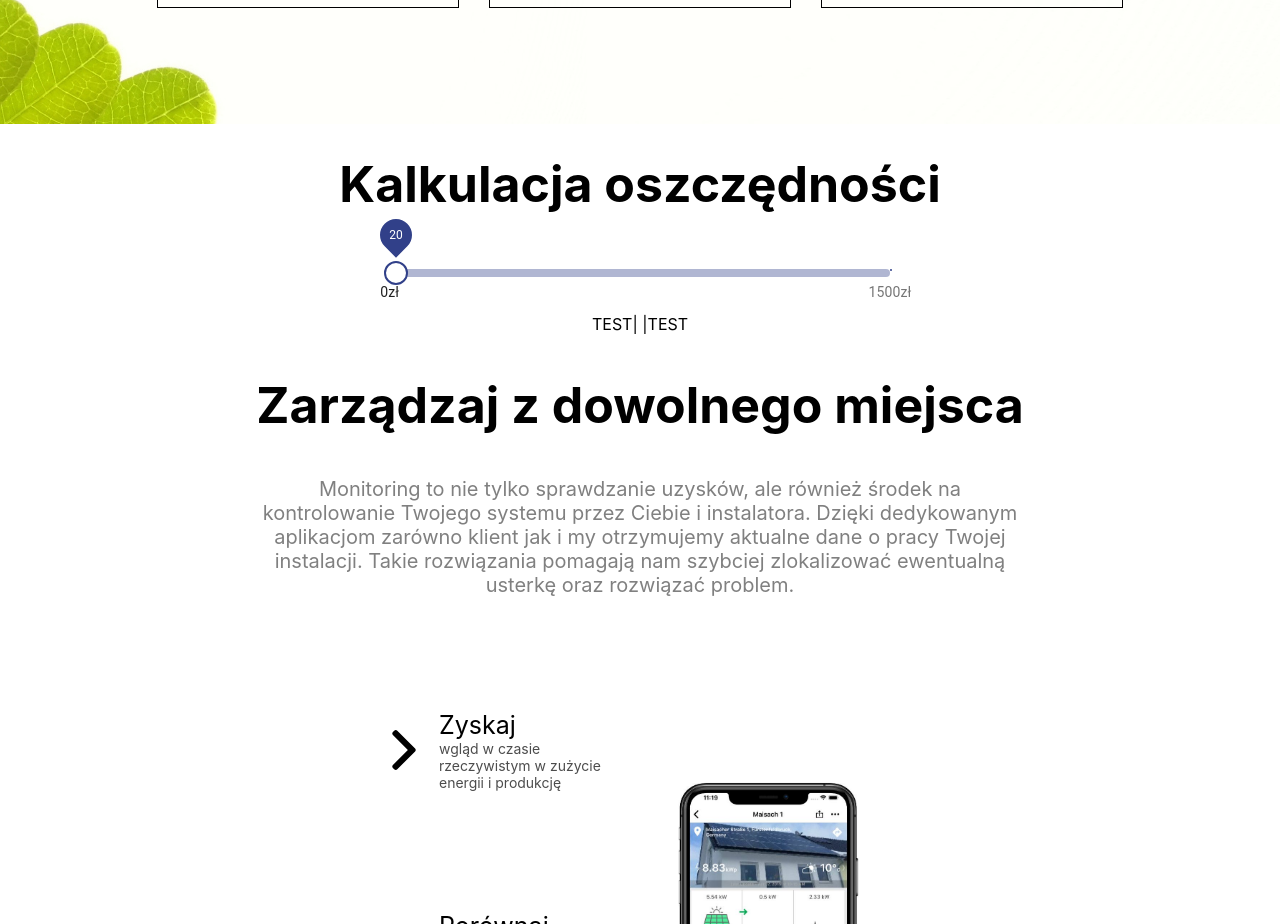
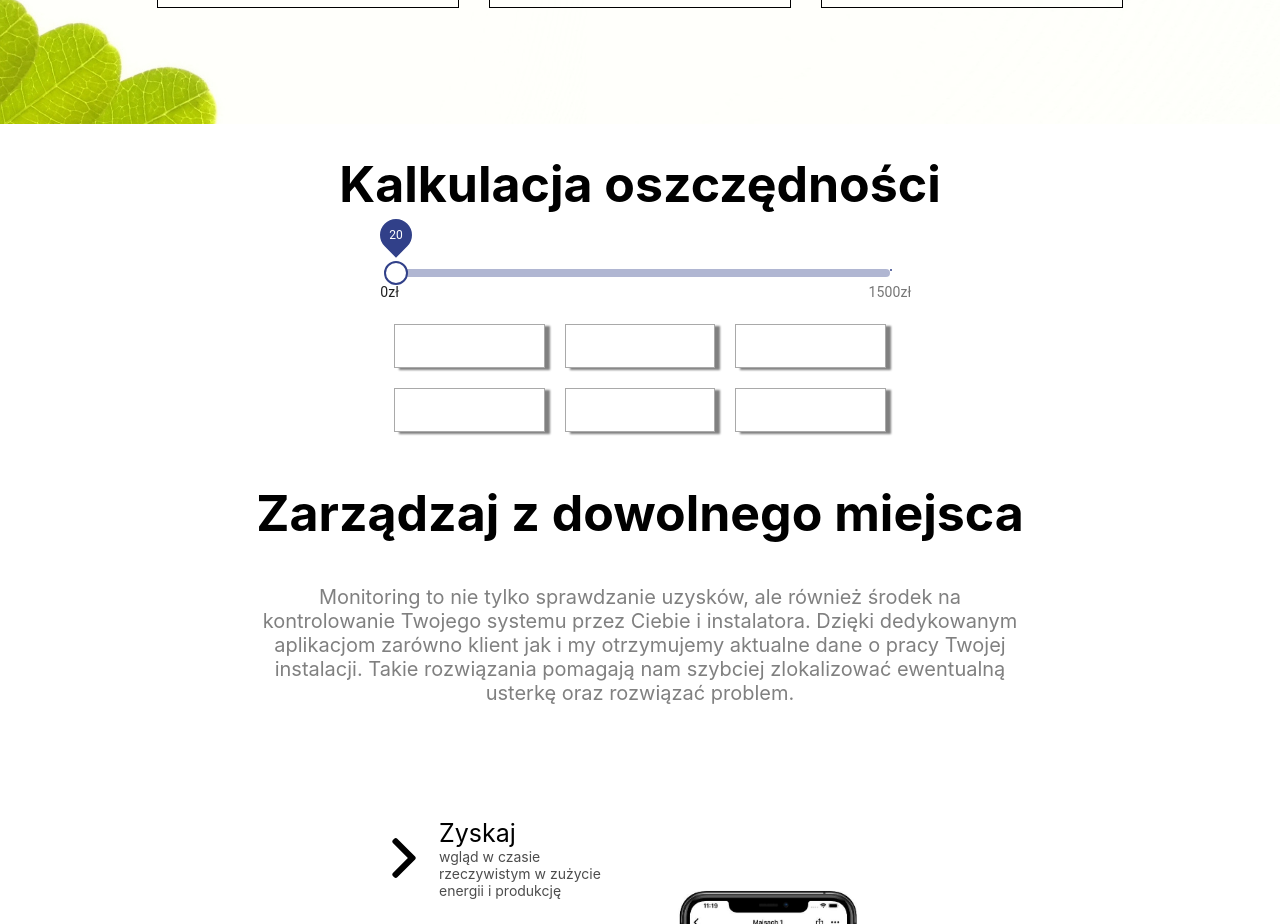
Before and after one commit to OdgrzewanyKotlet/OPTON, a React (Create React App) app: page / in a window 1280 px wide. Shown: the part 2280-3204 px from the top of the page. Built offline with nearby package versions, Linux system fonts and the light colour scheme.

Commit message:
Initial calculator logic implementation

```diff
--- /dev/null
+++ b/src/components/Photovoltaics/CalculatorResults/CalculatorResult/CalculatorResult.js
@@ -0,0 +1,51 @@
+import React, { Component } from "react";
+import styles from "./CalculatorResult.module.css";
+
+import LightbulbIcon from "@material-ui/icons/EmojiObjectsRounded";
+import FlashIcon from "@material-ui/icons/FlashOnSharp";
+import MoneyIcon from "@material-ui/icons/AccountBalanceRounded";
+import BillIcon from "@material-ui/icons/ReceiptRounded";
+import WalletIcon from "@material-ui/icons/AccountBalanceWalletRounded";
+import SavingsIcon from "@material-ui/icons/CallMadeRounded";
+
+class CalculatorResult extends Component {
+  render() {
+    let icon = null;
+    switch (this.props.icon) {
+      case "Lightbulb":
+        icon = <LightbulbIcon fontSize="inherit" />;
+        break;
+      case "Flash":
+        icon = <FlashIcon fontSize="inherit" />;
+        break;
+      case "Money":
+        icon = <MoneyIcon fontSize="inherit" />;
+        break;
+      case "Bill":
+        icon = <BillIcon fontSize="inherit" />;
+        break;
+      case "Wallet":
+        icon = <WalletIcon fontSize="inherit" />;
+        break;
+      case "Savings":
+        icon = <SavingsIcon fontSize="inherit" />;
+        break;
+      default:
+        break;
+    }
+
+    return (
+      <div className={styles.CalculatorResult}>
+        <div className={styles.ImageBox}>{icon}</div>
+        <div className={styles.TextResults}>
+          <h5>{this.props.resultName}</h5>
+          <p>
+            {this.props.resultValue} {this.props.unit}
+          </p>
+        </div>
+      </div>
+    );
+  }
+}
+
+export default CalculatorResult;
--- /dev/null
+++ b/src/components/Photovoltaics/CalculatorResults/CalculatorResult/CalculatorResult.module.css
@@ -0,0 +1,27 @@
+.CalculatorResult {
+  display: flex;
+  flex-flow: row;
+  width: 33.3%;
+  border: solid darkgrey 1px;
+  margin: 10px;
+  padding: 5px;
+  box-shadow: 5px 2px 2px grey;
+}
+
+.ImageBox {
+  margin: auto;
+  font-size: 50px;
+}
+
+.TextResults {
+  display: flex;
+  flex-flow: column;
+}
+
+.TextResults p {
+  font-weight: bold;
+}
+
+.TextResults h5 {
+  margin: 0 auto;
+}
--- /dev/null
+++ b/src/components/Photovoltaics/CalculatorResults/CalculatorResults.js
@@ -0,0 +1,101 @@
+import React, { Component } from "react";
+import styles from "./CalculatorResults.module.css";
+import CalculatorResult from "./CalculatorResult/CalculatorResult";
+
+class calculatorResults extends Component {
+  state = {
+    installationSize: {
+      icon: "Lightbulb",
+      resultName: "Wielkość instalacji",
+      resultValue: null,
+      unit: "kWp",
+    },
+    energyOutput: {
+      icon: "Flash",
+      resultName: "Co pozwala wyprodukować w ciągu roku",
+      resultValue: null,
+      unit: "kWh",
+    },
+    installationCost: {
+      icon: "Money",
+      resultName: "Koszt brutto instalacji",
+      resultValue: null,
+      unit: "zł",
+    },
+    costPerYear: {
+      icon: "Bill",
+      resultName: "Roczny rachunek za prąd bez instalacji fotowoltanicznej",
+      resultValue: null,
+      unit: "zł",
+    },
+    costPerYearWithPhotovoltaics: {
+      icon: "Wallet",
+      resultName: "Roczny rachunek z instalacją fotowoltaiczną",
+      resultValue: null,
+      unit: "zł",
+    },
+    savings: {
+      icon: "Savings",
+      resultName: "Oszczędności przez 25 lat",
+      resultValue: null,
+      unit: "zł",
+    },
+  };
+
+  static getDerivedStateFromProps(props, state) {
+    const { calcProps } = props;
+    if (state !== calcProps) {
+      return { ...state, ...calcProps };
+    }
+    return null;
+  }
+
+  render() {
+    return (
+      <React.Fragment>
+        <div className={styles.CalculatorResults}>
+          <CalculatorResult
+            icon={this.state.installationSize.icon}
+            resultName={this.state.installationSize.resultName}
+            resultValue={this.state.installationSize.resultValue}
+            unit={this.state.installationSize.unit}
+          />
+          <CalculatorResult
+            icon={this.state.energyOutput.icon}
+            resultName={this.state.energyOutput.resultName}
+            resultValue={this.state.energyOutput.resultValue}
+            unit={this.state.energyOutput.unit}
+          />
+          <CalculatorResult
+            icon={this.state.installationCost.icon}
+            resultName={this.state.installationCost.resultName}
+            resultValue={this.state.installationCost.resultValue}
+            unit={this.state.installationCost.unit}
+          />
+        </div>
+        <div className={styles.CalculatorResults}>
+          <CalculatorResult
+            icon={this.state.costPerYear.icon}
+            resultName={this.state.costPerYear.resultName}
+            resultValue={this.state.costPerYear.resultValue}
+            unit={this.state.costPerYear.unit}
+          />
+          <CalculatorResult
+            icon={this.state.costPerYearWithPhotovoltaics.icon}
+            resultName={this.state.costPerYearWithPhotovoltaics.resultName}
+            resultValue={this.state.costPerYearWithPhotovoltaics.resultValue}
+            unit={this.state.costPerYearWithPhotovoltaics.unit}
+          />
+          <CalculatorResult
+            icon={this.state.savings.icon}
+            resultName={this.state.savings.resultName}
+            resultValue={this.state.savings.resultValue}
+            unit={this.state.savings.unit}
+          />
+        </div>
+      </React.Fragment>
+    );
+  }
+}
+
+export default calculatorResults;
--- /dev/null
+++ b/src/components/Photovoltaics/CalculatorResults/CalculatorResults.module.css
@@ -0,0 +1,6 @@
+.CalculatorResults {
+  display: flex;
+  flex-flow: row;
+  width: 40%;
+  margin: auto;
+}
--- a/src/components/Photovoltaics/Photovoltaics.js
+++ b/src/components/Photovoltaics/Photovoltaics.js
@@ -13,9 +13,30 @@ import Managment from "./Managment/Managment";
 import CompaniesCarousel from "./CompaniesCarousel/CompaniesCarousel";
 import MeaConsulting from "./MeaConsulting/MeaConsulting";
 import Calculator from "./Calculator/Calculator";
+import CalculatorResults from "./CalculatorResults/CalculatorResults";
 
 class Photovoltaics extends Component {
   state = {
+    calcProps: {
+      installationSize: {
+        resultValue: null,
+      },
+      energyOutput: {
+        resultValue: null,
+      },
+      installationCost: {
+        resultValue: null,
+      },
+      costPerYear: {
+        resultValue: null,
+      },
+      costPerYearWithPhotovoltaics: {
+        resultValue: null,
+      },
+      savings: {
+        resultValue: null,
+      },
+    },
     sliderValue: null,
   };
 
@@ -24,7 +45,47 @@ class Photovoltaics extends Component {
   };
 
   getSliderValue = (e, value) => {
-    this.setState({ sliderValue: value });
+    this.setState({
+      sliderValue: value,
+      calcProps: {
+        installationSize: {
+          icon: "Lightbulb",
+          resultName: "Wielkość instalacji",
+          resultValue: (value / 46.3).toFixed(2),
+          unit: "kWp",
+        },
+        energyOutput: {
+          icon: "Flash",
+          resultName: "Co pozwala wyprodukować w ciągu roku",
+          resultValue: (value * 20.74).toFixed(2),
+          unit: "kWh",
+        },
+        installationCost: {
+          icon: "Money",
+          resultName: "Koszt brutto instalacji",
+          resultValue: (value * 122.67).toFixed(2),
+          unit: "zł",
+        },
+        costPerYear: {
+          icon: "Bill",
+          resultName: "Roczny rachunek za prąd bez instalacji fotowoltanicznej",
+          resultValue: (value * 12).toFixed(2),
+          unit: "zł",
+        },
+        costPerYearWithPhotovoltaics: {
+          icon: "Wallet",
+          resultName: "Roczny rachunek z instalacją fotowoltaiczną",
+          resultValue: (value * 2.55).toFixed(2),
+          unit: "zł",
+        },
+        savings: {
+          icon: "Savings",
+          resultName: "Oszczędności przez 25 lat",
+          resultValue: (value * 12 - value * 2.55).toFixed(2),
+          unit: "zł",
+        },
+      },
+    });
   };
 
   render() {
@@ -78,7 +139,8 @@ class Photovoltaics extends Component {
         <BasicSection customClass={styles.Calculator}>
           <h2>Kalkulacja oszczędności</h2>
           <Calculator getValue={this.getSliderValue} />
-          TEST| {this.state.sliderValue} |TEST
+          <CalculatorResults calcProps={this.state.calcProps} />
+          {/* TEST| {this.state.sliderValue} |TEST */}
         </BasicSection>
         <Managment />
         <MeaConsulting />
```
